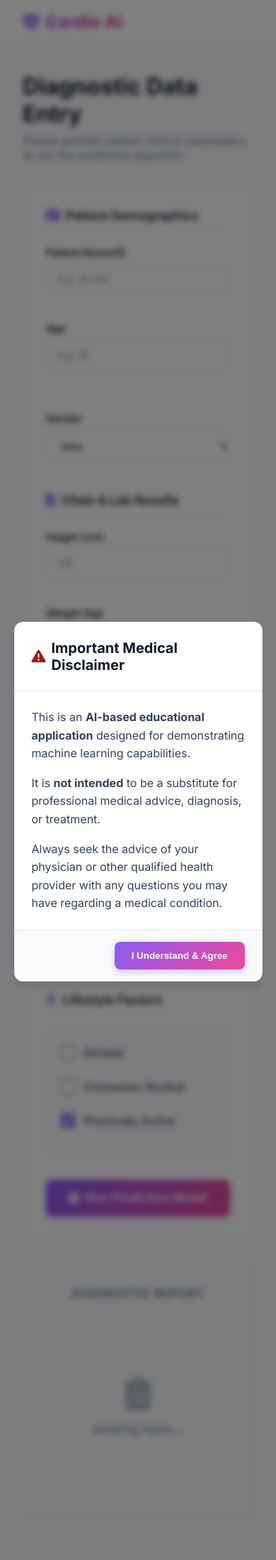
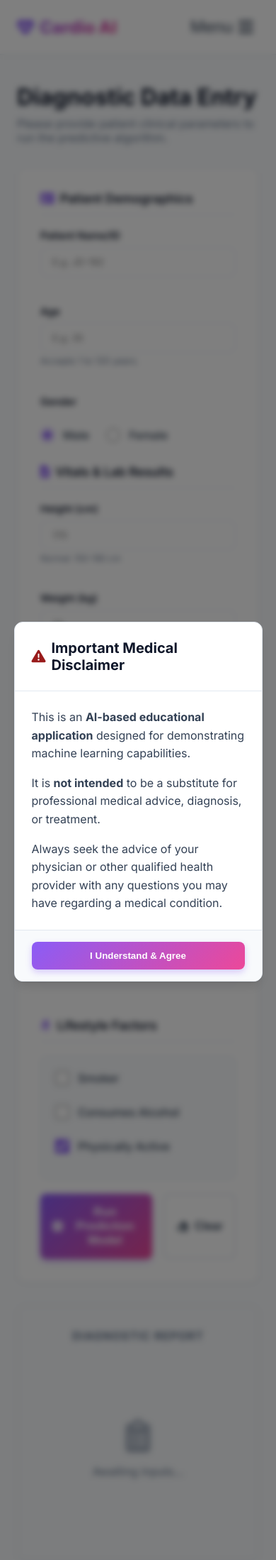
Before and after one commit to SaifParasara/ML_Cardio-app, a Flask app: page /predict_page in a window 390 px wide. Shown: the top 2198 px of the page at 71% size. Run offline with Flask 3, Linux system fonts and the light colour scheme.

Commit message:
Update frontend templates and static assets

```diff
--- a/static/css/style.css
+++ b/static/css/style.css
@@ -108,8 +108,14 @@ h6 {
 .container {
     max-width: 1200px;
     margin: 0 auto;
-    padding: 0 2rem;
+    padding: 0 1.5rem;
     width: 100%;
+}
+
+/* Accessibility */
+:focus-visible {
+    outline: 3px solid var(--primary);
+    outline-offset: 2px;
 }
 
 /* Navbar */
@@ -138,6 +144,7 @@ h6 {
     font-size: 1.5rem;
     font-weight: 800;
     background: linear-gradient(135deg, var(--primary), var(--secondary));
+    background-clip: text;
     -webkit-background-clip: text;
     -webkit-text-fill-color: transparent;
     text-decoration: none;
@@ -165,6 +172,7 @@ h6 {
     transition: var(--transition);
     padding: 0.5rem;
     position: relative;
+    border-radius: 4px;
 }
 
 .nav-link::after {
@@ -203,9 +211,27 @@ h6 {
     justify-content: center;
 }
 
-.theme-toggle:hover {
+.theme-toggle:hover,
+.theme-toggle:focus-visible {
     background-color: rgba(139, 92, 246, 0.1);
     color: var(--primary);
+}
+
+/* Mobile Menu Button */
+.mobile-menu-btn {
+    display: none;
+    background: transparent;
+    border: none;
+    color: var(--text-main);
+    font-size: 1.5rem;
+    cursor: pointer;
+    padding: 0.5rem;
+    border-radius: 4px;
+    transition: var(--transition);
+}
+
+.mobile-menu-btn:focus-visible {
+    outline: 2px solid var(--primary);
 }
 
 /* Buttons */
@@ -310,6 +336,16 @@ footer {
     box-shadow: 0 0 0 3px rgba(139, 92, 246, 0.2);
 }
 
+/* Validation Styling */
+.form-control:invalid:not(:placeholder-shown) {
+    border-color: var(--danger-border);
+    box-shadow: 0 0 0 1px var(--danger-border);
+}
+
+.form-control:invalid:not(:placeholder-shown)+small {
+    color: var(--danger-text) !important;
+}
+
 /* Checkboxes */
 .checkbox-wrapper {
     display: flex;
@@ -318,7 +354,8 @@ footer {
     margin-bottom: 1rem;
 }
 
-.checkbox-wrapper input[type="checkbox"] {
+.checkbox-wrapper input[type="checkbox"],
+.checkbox-wrapper input[type="radio"] {
     width: 1.25rem;
     height: 1.25rem;
     accent-color: var(--primary);
@@ -363,10 +400,59 @@ footer {
     }
 }
 
-/* Responsive Navbar */
-@media (max-width: 768px) {
+/* Responsive Navbar & Content */
+@media (max-width: 850px) {
+    .mobile-menu-btn {
+        display: flex;
+        align-items: center;
+        gap: 0.5rem;
+    }
+
     .nav-links {
+        display: flex;
+        flex-direction: column;
+        position: absolute;
+        top: 100%;
+        left: 0;
+        right: 0;
+        background: var(--bg-card);
+        padding: 1.5rem;
+        gap: 1.5rem;
+        border-bottom: 1px solid var(--border);
+        box-shadow: 0 10px 15px -3px rgba(0, 0, 0, 0.1);
+        transform: translateY(-10px);
+        opacity: 0;
+        visibility: hidden;
+        transition: all 0.3s ease;
+        align-items: center;
+        z-index: 40;
+    }
+
+    .nav-links.active {
+        transform: translateY(0);
+        opacity: 1;
+        visibility: visible;
+    }
+
+    .nav-link {
+        width: 100%;
+        display: block;
+    }
+
+    .nav-link::after {
         display: none;
+    }
+
+    .nav-link.active,
+    .nav-link:hover {
+        background-color: rgba(139, 92, 246, 0.05);
+        color: var(--primary);
+        padding-left: 1rem;
+    }
+
+    .btn-primary {
+        width: 100%;
+        margin-left: 0 !important;
     }
 }
 
@@ -404,8 +490,8 @@ footer {
 
     .result-alert,
     .alert-info {
+        print-color-adjust: exact;
         -webkit-print-color-adjust: exact;
-        color-adjust: exact;
     }
 }
 
--- a/static/js/main.js
+++ b/static/js/main.js
@@ -145,4 +145,51 @@ document.addEventListener('DOMContentLoaded', () => {
             disclaimerModal.classList.remove('show');
         });
     }
+
+    // -----------------------------------------
+    // 6. Mobile Menu Logic
+    // -----------------------------------------
+    const mobileMenuBtn = document.getElementById('mobileMenuBtn');
+    const navLinks = document.getElementById('navLinks');
+
+    if (mobileMenuBtn && navLinks) {
+        mobileMenuBtn.addEventListener('click', (e) => {
+            e.stopPropagation();
+            navLinks.classList.toggle('active');
+            const icon = mobileMenuBtn.querySelector('i');
+            if (navLinks.classList.contains('active')) {
+                icon.classList.remove('fa-bars');
+                icon.classList.add('fa-xmark');
+            } else {
+                icon.classList.remove('fa-xmark');
+                icon.classList.add('fa-bars');
+            }
+        });
+
+        // Close menu when clicking outside
+        document.addEventListener('click', (e) => {
+            if (navLinks.classList.contains('active') && !navLinks.contains(e.target) && e.target !== mobileMenuBtn) {
+                navLinks.classList.remove('active');
+                const icon = mobileMenuBtn.querySelector('i');
+                icon.classList.remove('fa-xmark');
+                icon.classList.add('fa-bars');
+            }
+        });
+
+        // Close on escape key
+        document.addEventListener('keydown', (e) => {
+            if (e.key === 'Escape' && navLinks.classList.contains('active')) {
+                navLinks.classList.remove('active');
+                const icon = mobileMenuBtn.querySelector('i');
+                icon.classList.remove('fa-xmark');
+                icon.classList.add('fa-bars');
+                mobileMenuBtn.focus();
+            }
+
+            // Close modal on escape
+            if (e.key === 'Escape' && disclaimerModal && disclaimerModal.classList.contains('show')) {
+                // only if they can cancel it or we just let them
+            }
+        });
+    }
 });
--- a/templates/about.html
+++ b/templates/about.html
@@ -11,7 +11,7 @@
 
     .models-grid {
         display: grid;
-        grid-template-columns: repeat(auto-fit, minmax(320px, 1fr));
+        grid-template-columns: repeat(auto-fit, minmax(280px, 1fr));
         gap: 2rem;
         margin-bottom: 4rem;
     }
@@ -178,7 +178,7 @@
     style="margin-bottom: 4rem; animation-delay: 0.5s; padding: 2.5rem; border-top-color: var(--secondary);">
     <h3 style="font-size: 1.35rem; margin-bottom: 2rem; color: var(--text-heading);"><i
             class="fa-solid fa-server me-2 text-primary"></i> Real-time Inference Architecture</h3>
-    <div style="display: grid; grid-template-columns: repeat(auto-fit, minmax(250px, 1fr)); gap: 2.5rem;">
+    <div style="display: grid; grid-template-columns: repeat(auto-fit, minmax(220px, 1fr)); gap: 2.5rem;">
         <div>
             <h4 style="font-size: 1.1rem; margin-bottom: 0.75rem; color: var(--text-heading);"><i
                     class="fa-solid fa-arrow-right-to-bracket text-primary" style="margin-right: 8px;"></i> 1. Secure
--- a/templates/evaluation.html
+++ b/templates/evaluation.html
@@ -77,6 +77,7 @@
         padding: 3rem;
         max-width: 700px;
         margin: 0 auto;
+        overflow-x: auto;
     }
 
     .cm-grid {
--- a/templates/layout.html
+++ b/templates/layout.html
@@ -4,6 +4,9 @@
 <head>
     <meta charset="UTF-8">
     <meta name="viewport" content="width=device-width, initial-scale=1.0">
+    <meta http-equiv="Cache-Control" content="no-cache, no-store, must-revalidate">
+    <meta http-equiv="Pragma" content="no-cache">
+    <meta http-equiv="Expires" content="0">
     <title>Cardio AI | {% block title %}{% endblock %}</title>
     <!-- Google Fonts -->
     <link rel="preconnect" href="https://fonts.googleapis.com">
@@ -12,7 +15,7 @@
     <!-- Font Awesome for Icons -->
     <link rel="stylesheet" href="https://cdnjs.cloudflare.com/ajax/libs/font-awesome/6.4.0/css/all.min.css">
     <!-- Custom CSS -->
-    <link rel="stylesheet" href="{{ url_for('static', filename='css/style.css') }}">
+    <link rel="stylesheet" href="{{ url_for('static', filename='css/style.css') }}?v=1.2">
 </head>
 
 <body>
@@ -21,7 +24,13 @@
             <a href="{{ url_for('home') }}" class="nav-brand">
                 <i class="fa-solid fa-heart-pulse"></i> Cardio AI
             </a>
-            <div class="nav-links">
+
+            <!-- Mobile Toggle Button -->
+            <button class="mobile-menu-btn" aria-label="Toggle Menu" id="mobileMenuBtn">
+                <span>Menu</span> <i class="fa-solid fa-bars"></i>
+            </button>
+
+            <div class="nav-links" id="navLinks">
                 <a href="{{ url_for('home') }}"
                     class="nav-link {% if request.endpoint == 'home' %}active{% endif %}">Home</a>
                 <a href="{{ url_for('about') }}"
@@ -68,11 +77,11 @@
     </div>
 
     <footer class="animate-up" style="animation-delay: 0.1s;">
-        <p>&copy; 2024 Cardio AI Platform | Clinical Neural Decision System</p>
+        <p>&copy; 2024 Cardio AI Platform | Clinical Neural Decision System |By Saif Parasara</p>
     </footer>
 
     <!-- Scripts -->
-    <script src="{{ url_for('static', filename='js/main.js') }}"></script>
+    <script src="{{ url_for('static', filename='js/main.js') }}?v=1.1"></script>
     <script>
         // Inline script to prevent theme flashing on load
         (function () {
--- a/templates/predict.html
+++ b/templates/predict.html
@@ -146,40 +146,59 @@
                 </div>
                 <div class="form-group">
                     <label class="form-label" for="age">Age</label>
-                    <input type="number" id="age" name="age" class="form-control" required placeholder="E.g. 35">
+                    <input type="number" id="age" name="age" class="form-control" required placeholder="E.g. 35" min="1"
+                        max="120"
+                        oninput="if(this.value && this.value > 120) this.value = 120; if(this.value && this.value < 1 && this.value.length > 0) this.value = 1;">
                     <small
-                        style="color:var(--text-muted); font-size: 0.8rem; margin-top: 4px; display:inline-block;"></small>
+                        style="color:var(--text-muted); font-size: 0.8rem; margin-top: 4px; display:inline-block;">Accepts
+                        1 to 120 years.</small>
                 </div>
                 <div class="form-group">
-                    <label class="form-label" for="gender">Gender</label>
-                    <select id="gender" name="gender" class="form-select" required>
-                        <option value="2">Male </option>
-                        <option value="1">Female </option>
-
-                    </select>
+                    <label class="form-label">Gender</label>
+                    <div style="display: flex; gap: 1.5rem; align-items: center; padding-top: 0.5rem; height: 100%;">
+                        <div class="checkbox-wrapper" style="margin-bottom: 0;">
+                            <input type="radio" id="gender_male" name="gender" value="2" required checked>
+                            <label for="gender_male">Male</label>
+                        </div>
+                        <div class="checkbox-wrapper" style="margin-bottom: 0;">
+                            <input type="radio" id="gender_female" name="gender" value="1" required>
+                            <label for="gender_female">Female</label>
+                        </div>
+                    </div>
                 </div>
             </div>
 
-            <h3 class="section-title" style="margin-top: 1.5rem;"><i class="fa-solid fa-file-medical"></i> Vitals & Lab
+            <h3 class="section-title" style="margin-top: 1.5rem;"><i class="fa-solid fa-file-medical"></i>
+                Vitals & Lab
                 Results</h3>
             <div class="input-grid">
                 <div class="form-group">
                     <label class="form-label" for="height">Height (cm)</label>
                     <input type="number" id="height" name="height" class="form-control" required placeholder="170"
-                        step="0.1">
+                        step="0.1" min="50" max="250" oninput="if(this.value && this.value > 250) this.value = 250;">
+                    <small style="color:var(--text-muted); font-size: 0.75rem; margin-top: 4px; display:block;">Normal:
+                        150-180 cm</small>
                 </div>
                 <div class="form-group">
                     <label class="form-label" for="weight">Weight (kg)</label>
                     <input type="number" id="weight" name="weight" class="form-control" required placeholder="70"
-                        step="0.1">
+                        step="0.1" min="10" max="300" oninput="if(this.value && this.value > 300) this.value = 300;">
+                    <small style="color:var(--text-muted); font-size: 0.75rem; margin-top: 4px; display:block;">Normal:
+                        50-90 kg</small>
                 </div>
                 <div class="form-group">
-                    <label class="form-label" for="ap_hi">Systolic BP</label>
-                    <input type="number" id="ap_hi" name="ap_hi" class="form-control" required placeholder="120">
+                    <label class="form-label" for="ap_hi">Systolic BP (Upper)</label>
+                    <input type="number" id="ap_hi" name="ap_hi" class="form-control" required placeholder="120"
+                        min="60" max="250" oninput="if(this.value && this.value > 250) this.value = 250;">
+                    <small style="color:var(--text-muted); font-size: 0.75rem; margin-top: 4px; display:block;">Healthy
+                        < 120</small>
                 </div>
                 <div class="form-group">
-                    <label class="form-label" for="ap_lo">Diastolic BP</label>
-                    <input type="number" id="ap_lo" name="ap_lo" class="form-control" required placeholder="80">
+                    <label class="form-label" for="ap_lo">Diastolic BP (Lower)</label>
+                    <input type="number" id="ap_lo" name="ap_lo" class="form-control" required placeholder="80" min="30"
+                        max="150" oninput="if(this.value && this.value > 150) this.value = 150;">
+                    <small style="color:var(--text-muted); font-size: 0.75rem; margin-top: 4px; display:block;">Healthy
+                        < 80</small>
                 </div>
                 <div class="form-group">
                     <label class="form-label" for="chol">Cholesterol Level</label>
@@ -199,7 +218,8 @@
                 </div>
             </div>
 
-            <h3 class="section-title" style="margin-top: 1.5rem;"><i class="fa-solid fa-person-running"></i> Lifestyle
+            <h3 class="section-title" style="margin-top: 1.5rem;"><i class="fa-solid fa-person-running"></i>
+                Lifestyle
                 Factors</h3>
             <div class="form-group">
                 <div class="lifestyle-grid">
@@ -218,10 +238,15 @@
                 </div>
             </div>
 
-            <button type="submit" class="btn-primary"
-                style="width: 100%; padding: 1rem; font-size: 1.05rem; margin-top: 1rem;">
-                <i class="fa-solid fa-microchip"></i> Run Prediction Model
-            </button>
+            <div style="display: flex; gap: 1rem; margin-top: 1rem;">
+                <button type="submit" class="btn-primary" style="flex: 2; padding: 1rem; font-size: 1.05rem;">
+                    <i class="fa-solid fa-microchip"></i> Run Prediction Model
+                </button>
+                <button type="reset" class="btn-secondary" style="flex: 1; padding: 1rem; font-size: 1rem;"
+                    title="Clear Form Data">
+                    <i class="fa-solid fa-eraser"></i> Clear
+                </button>
+            </div>
         </form>
     </div>
 
```
